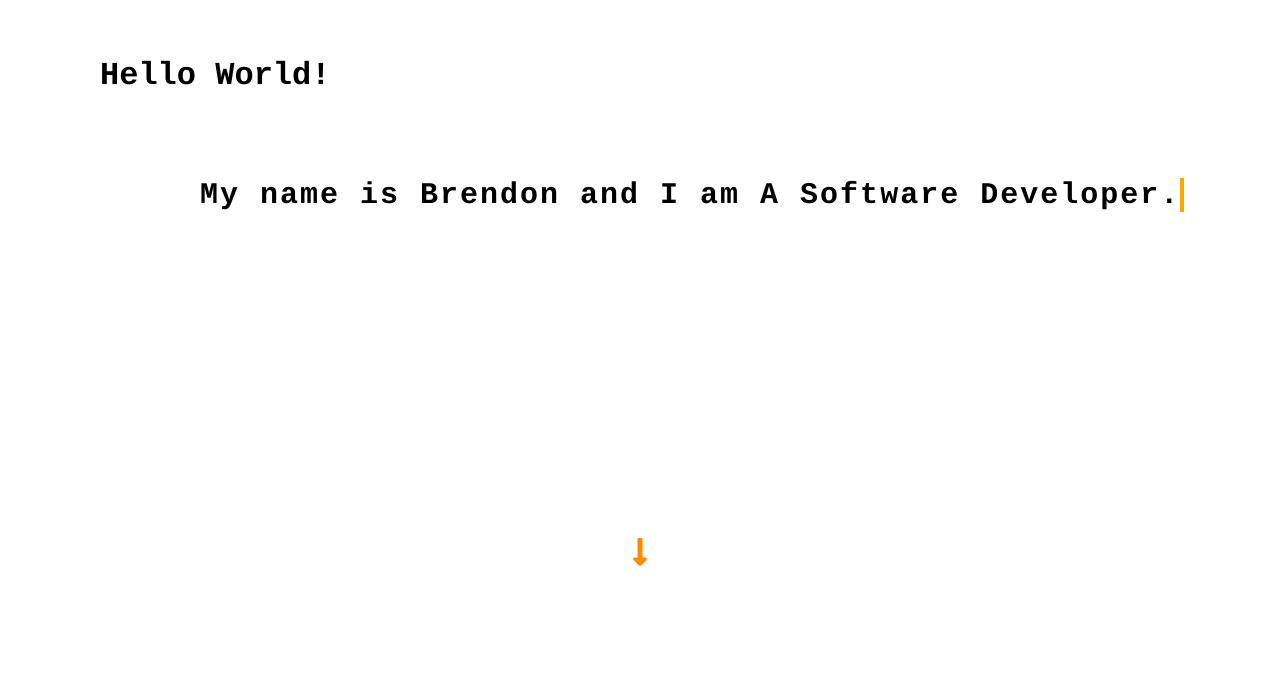
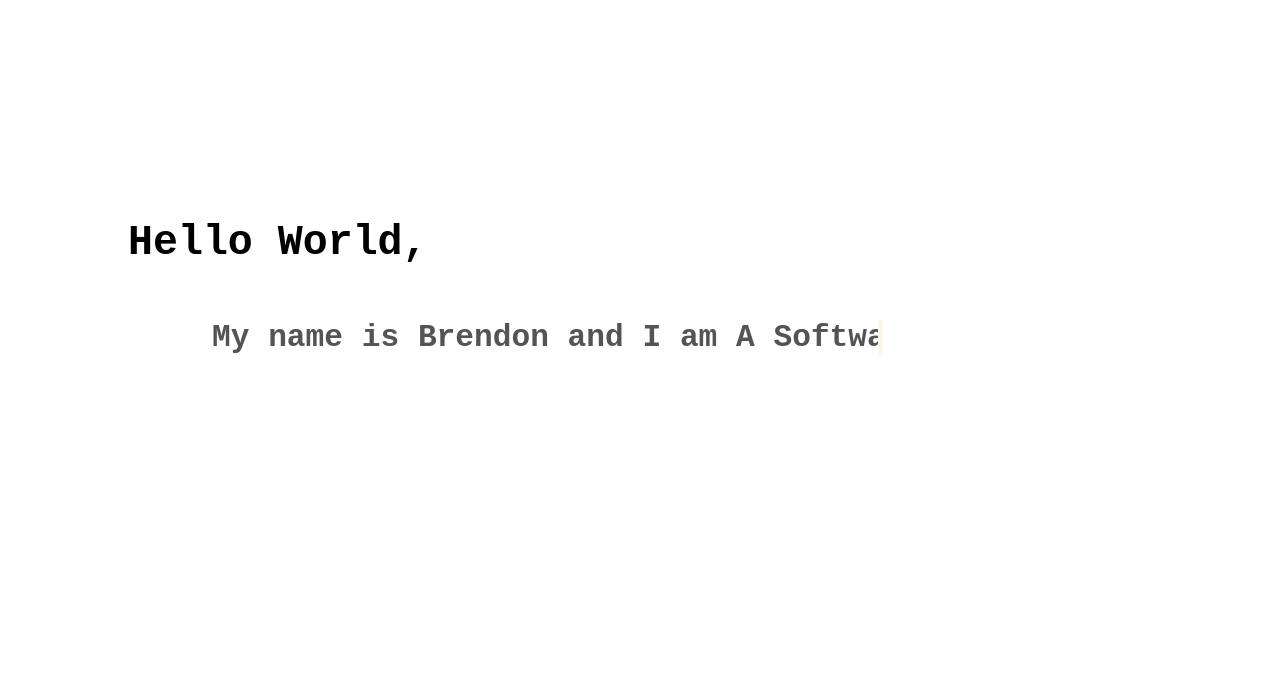
Before and after one commit to BrendonLH/react-portfolio, a React (Create React App) app: page / in a window 1280 px wide. Shown: the part 114-800 px from the top of the page. Built offline with nearby package versions, Linux system fonts and the light colour scheme.

Commit message:
fixed styling on the first page

```diff
--- a/src/App.scss
+++ b/src/App.scss
@@ -1,5 +1,6 @@
 .App {
   display: grid;
+  font-size: 1.3rem;
   grid-template-columns: 1fr;
   grid-template-rows: 1fr 1fr 1fr;
   gap: 0px 0px;
@@ -11,9 +12,11 @@
     .intro, .main, .links-closing {
       min-height: 100vh;
       max-height: 100vh;
+      max-height: 100vw;
+      max-height: 100vw;
     }
 
     * {
-      font-family: Courier, monospace;
+      font-family: 'Source Code Pro', monospace;
     }
   }
--- a/src/components/introduction-section/introduction.js
+++ b/src/components/introduction-section/introduction.js
@@ -13,11 +13,9 @@ function Introduction() {
 
     return (
       <div id='section-one' className="intro intro-container">
-        <div className='intro-one typewriter'>
-          <h1 className='typewriter'>Hello World!</h1>
-        </div>
-        <div className='intro-two typewriter'>
-        <h2 className='typewriter-text'>My name is {name} and I am A Software Developer.</h2>
+        <div className='intro typewriter'>
+          <h1>Hello World,</h1>
+          <h2 className='typewriter-text'>My name is {name} and I am A Software Developer.</h2>
         </div>
         {/*  move to next section */}
         <div className='next-section-butt'>
--- a/src/components/introduction-section/introduction.scss
+++ b/src/components/introduction-section/introduction.scss
@@ -2,22 +2,19 @@
 .intro-container {
     display: grid;
     grid-template-columns: 1fr;
-    grid-template-rows: 1fr 1fr 1fr;
+    grid-template-rows: 1.7fr 0.3fr;
     gap: 0px 0px;
     grid-template-areas:
       "."
-      "."
       ".";
-
-    .intro-one {
-        padding-top: 150px;
-        text-indent: 50px;
-    }
 
     .next-section-butt {
         margin: auto;
         cursor: pointer;
         color: darkorange;
+    }
+    h2 {
+        padding-left: 10%;
     }
 
 
@@ -25,37 +22,29 @@
 
 // typewriter component
     .typewriter {
-        display: inline-block;
+        display: flex;
+        max-width: 840px;
+        flex-direction: column;
+        justify-content: center;
+        padding: 0 0 0 10%;
     }
 
     .typewriter-text {
-        display: inline-block;
-          overflow: hidden;
-          letter-spacing: 2px;
-         animation: typing 5s steps(30, end), blink .75s step-end infinite;
+        border-right: solid 5px darkorange;
         white-space: nowrap;
-        font-size: 30px;
-        font-weight: 700;
-        border-right: 4px solid orange;
-        box-sizing: border-box;
-        text-indent: 200px;
+        overflow: hidden;
+        color: rgba(12, 11, 11, 0.7);
+        animation: animated-text 6s steps(29,end) 1s 1 normal both,
+               animated-cursor 600ms steps(29,end) infinite;
     }
 
-    @keyframes typing {
-        from {
-            width: 10%
-        }
-        to {
-            width: 90%
-        }
-    }
 
-    @keyframes blink {
-        from, to {
-            border-color: transparent
-        }
-        50% {
-            border-color: orange;
-        }
-    }
+    @keyframes animated-text{
+        from{width: 0;}
+        to{width: 100%;}
+      }
+      @keyframes animated-cursor{
+        from{border-right-color: darkorange;}
+        to{border-right-color: transparent;}
+      }
   }
```
Also changed, not shown: 1 other file (tests, documents, lock files or other folders).
